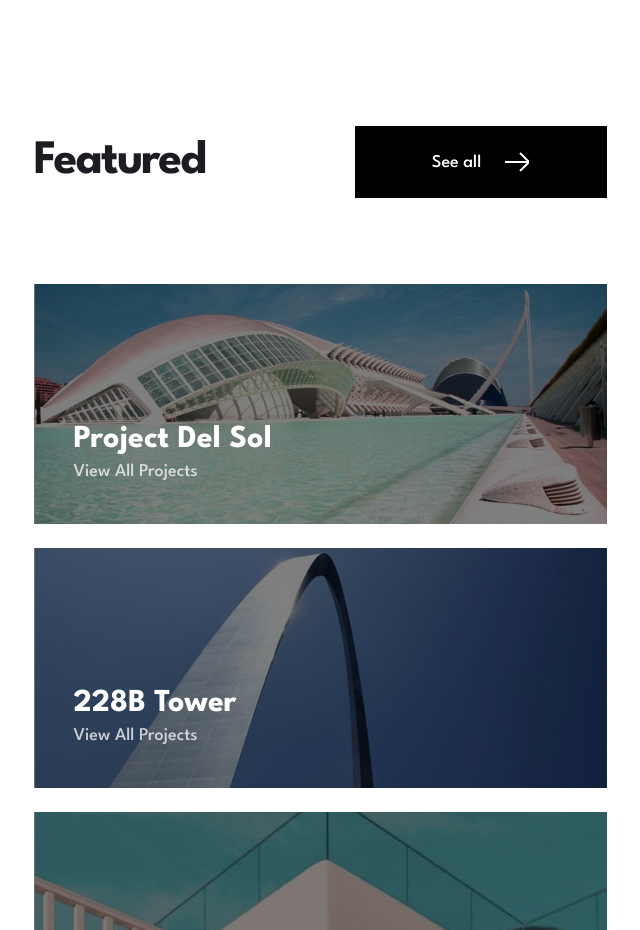
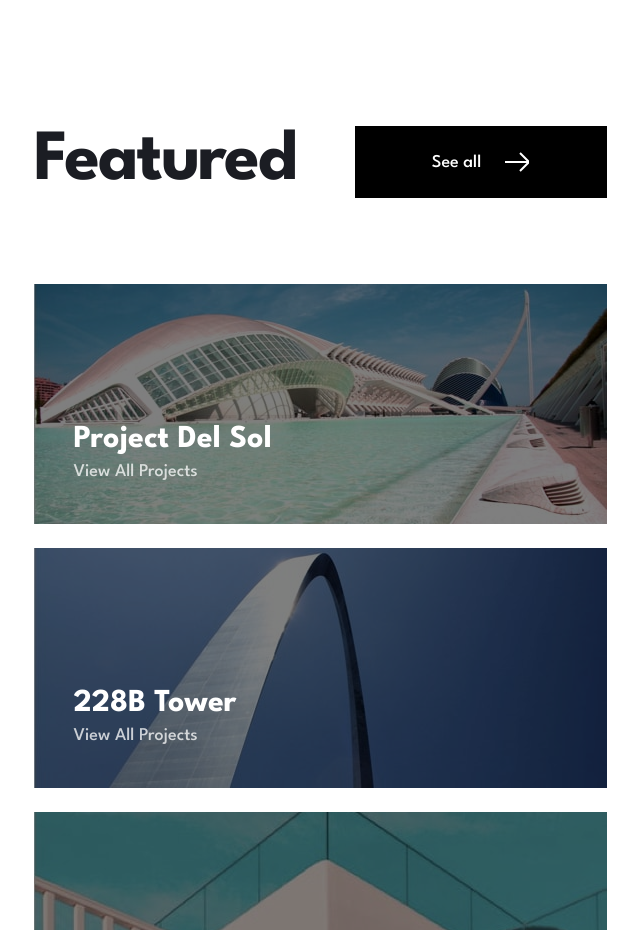
Before and after one commit to gigakhrz/arch-studio-multi-page-website, a Next.js app: page / in a window 1280 px wide. Shown: the part 2360-3290 px from the top of the page, without its empty margins (320-960 px from the left). Built offline with nearby package versions, Linux system fonts and the light colour scheme.

Commit message:
update feature text styles

```diff
--- a/src/app/components/homeChilds/Feature.tsx
+++ b/src/app/components/homeChilds/Feature.tsx
@@ -6,7 +6,10 @@ const Feature = (): JSX.Element => {
   return (
     <div className="flex flex-col items-start gap-[43px] w-[375px] px-[32px] md:w-[573px] md:p-0 md:gap-[86px]">
       <div className="flex items-center justify-between w-full">
-        <h1 className="text-[48px] leading-[52px] tracking-[-1.7px] text-[#1B1D23] self-start font-bold md:self-center">
+        <h1
+          className="text-[48px] leading-[52px] tracking-[-1.7px] text-[#1B1D23] self-start font-bold md:self-center  md:text-[72px]
+        md:leading-[64px] md:tracking-[-2px]"
+        >
           Featured
         </h1>
 
```
